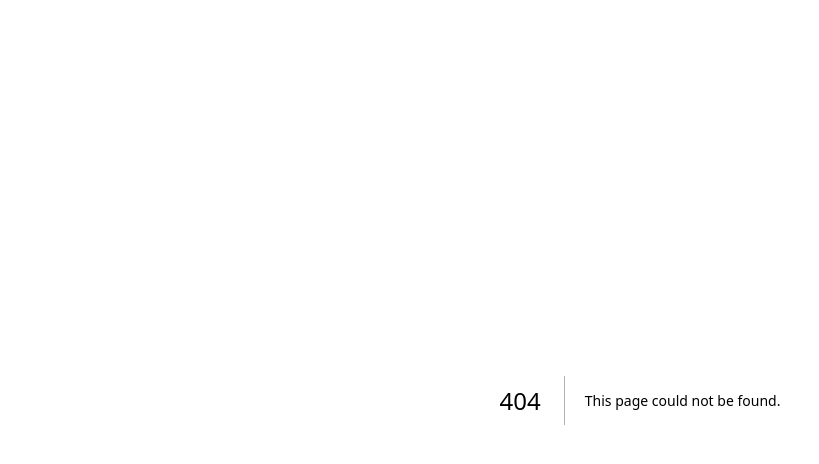
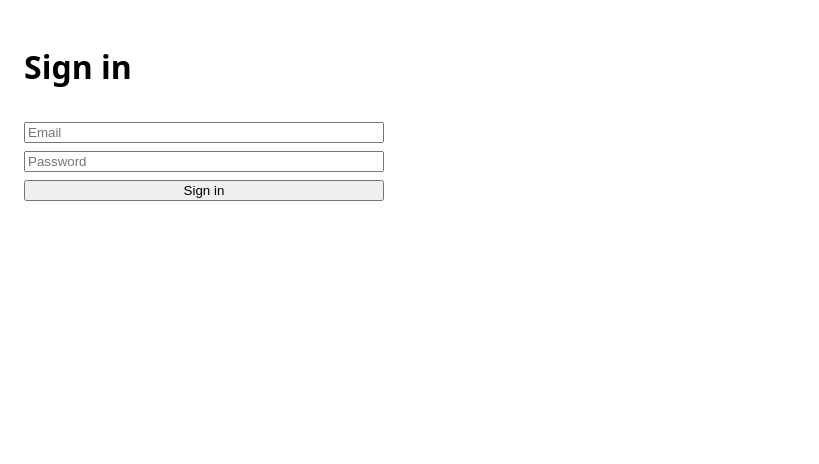
Before and after one commit to Odinson1507/workair-next, a Next.js app: page /login in a window 1280 px wide. Before the commit this address had no page. Shown: the top 464 px of the page, without its empty margins (0-819 px from the left). Built offline with nearby package versions, Linux system fonts and the light colour scheme; no server answers.

Commit message:
Create page.jsx

```diff
--- /dev/null
+++ b/app/login/page.jsx
@@ -0,0 +1,37 @@
+'use client';
+import { useState, useEffect } from 'react';
+import { supabase } from '@/lib/supabaseClient';
+import { useRouter } from 'next/navigation';
+
+export default function Login() {
+  const router = useRouter();
+  const [email, setEmail] = useState('');
+  const [password, setPassword] = useState('');
+  const [msg, setMsg] = useState('');
+
+  useEffect(() => {
+    supabase.auth.getSession().then(({ data }) => {
+      if (data.session) router.push('/chart-of-accounts');
+    });
+  }, [router]);
+
+  const signIn = async (e) => {
+    e.preventDefault();
+    setMsg('');
+    const { error } = await supabase.auth.signInWithPassword({ email, password });
+    if (error) setMsg(error.message);
+    else router.push('/chart-of-accounts');
+  };
+
+  return (
+    <main style={{ padding: 24, display: 'grid', gap: 12, maxWidth: 360 }}>
+      <h1>Sign in</h1>
+      <form onSubmit={signIn} style={{ display: 'grid', gap: 8 }}>
+        <input placeholder="Email" value={email} onChange={(e)=>setEmail(e.target.value)} required/>
+        <input placeholder="Password" type="password" value={password} onChange={(e)=>setPassword(e.target.value)} required/>
+        <button type="submit">Sign in</button>
+      </form>
+      {msg && <p>{msg}</p>}
+    </main>
+  );
+}
```
